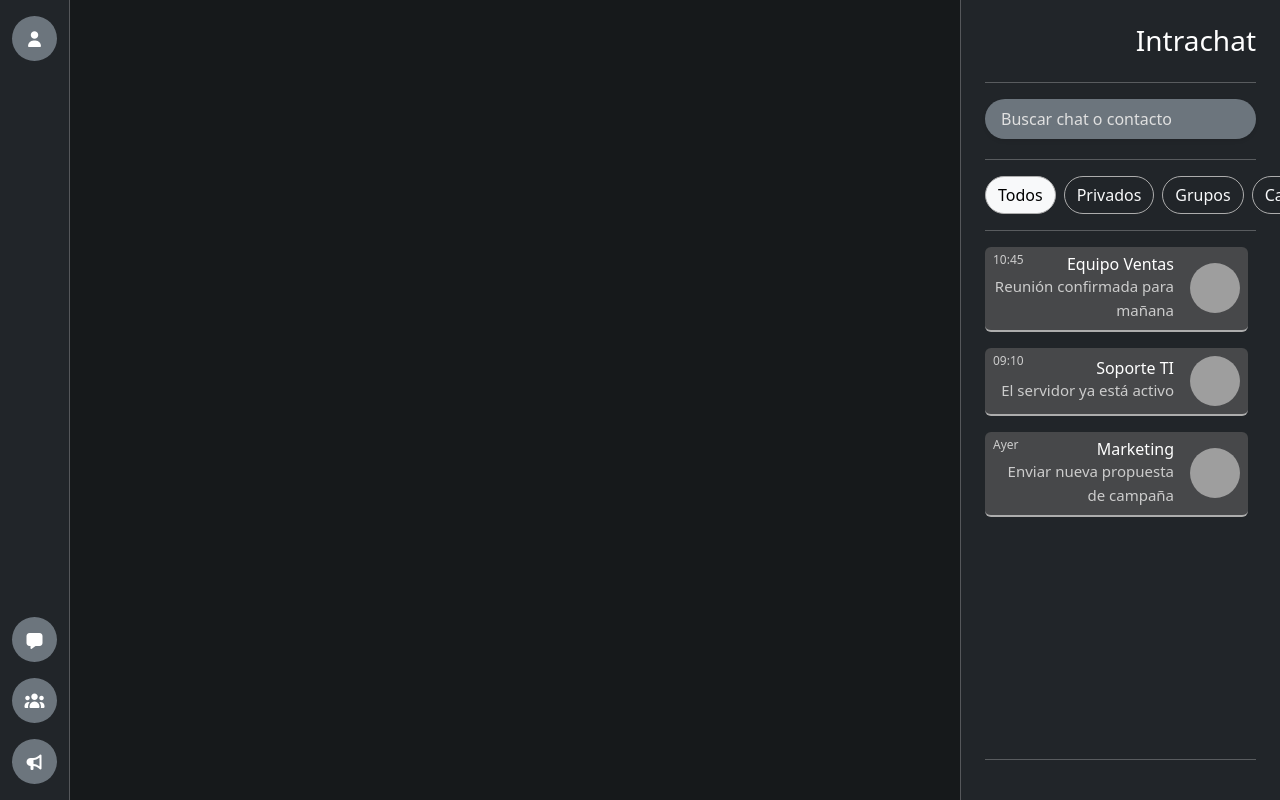
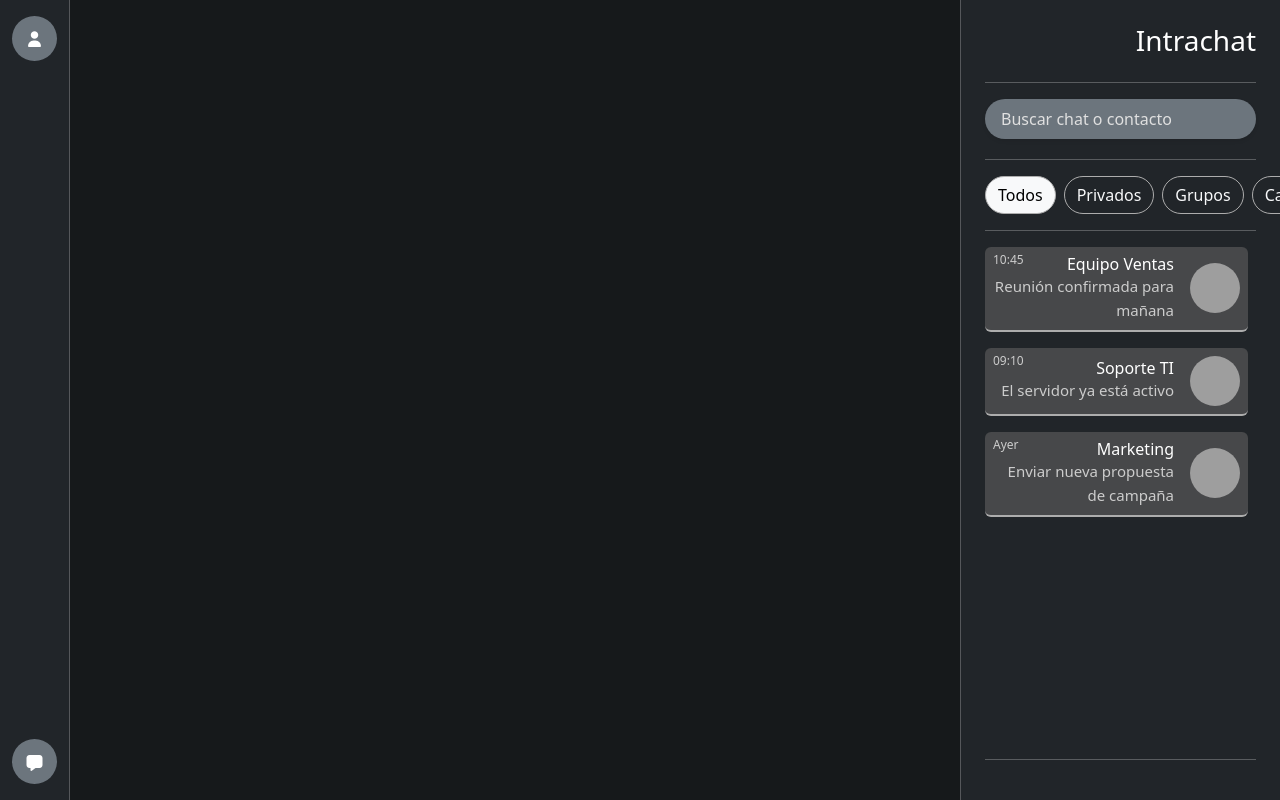
Before and after one commit to zearr11/client-intrachat, an Angular app: page / in a window 1280 px wide. Shown: the top 800 px of the page. Built offline with nearby package versions, Linux system fonts and the light colour scheme; grey boxes are pictures that could not be loaded.

Commit message:
ajustes menores

```diff
--- a/src/app/app.routes.ts
+++ b/src/app/app.routes.ts
@@ -1,6 +1,5 @@
 import { Routes } from '@angular/router';
 import { LoginPageComponent } from './auth/pages/login-page/login-page.component';
-import { MainChatPageComponent } from './chats/pages/main-chat-page/main-chat-page.component';
 
 export const routes: Routes = [
   {
@@ -9,7 +8,7 @@ export const routes: Routes = [
   },
   {
     path: '',
-    component: MainChatPageComponent
+    loadComponent: () => import('./chats/pages/main-chat-page/main-chat-page.component')
   },
   {
     path: '**',
--- a/src/app/chats/components/left-panel/left-panel.component.html
+++ b/src/app/chats/components/left-panel/left-panel.component.html
@@ -6,9 +6,7 @@
   <!-- Parte inferior - Iconos de Nuevo Mensaje, Nuevo Grupo y Nuevo Canal -->
   <div class="mt-auto d-flex flex-column align-items-center">
 
-    <icon-menu [iconName]="'fa-message'" class="mb-3" />
-    <icon-menu [iconName]="'fa-users'" class="mb-3" />
-    <icon-menu [iconName]="'fa-bullhorn'" />
+    <icon-menu [iconName]="'fa-message'" />
 
   </div>
 
--- a/src/app/chats/pages/main-chat-page/main-chat-page.component.ts
+++ b/src/app/chats/pages/main-chat-page/main-chat-page.component.ts
@@ -15,7 +15,7 @@ import { InfoContact } from '../../interfaces/info.contact.interface';
   templateUrl: './main-chat-page.component.html',
   styleUrl: './main-chat-page.component.css'
 })
-export class MainChatPageComponent {
+export default class MainChatPageComponent {
 
   idValue = signal<number>(0);
 
```
